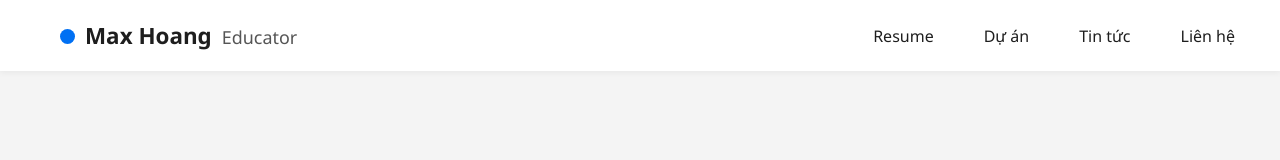
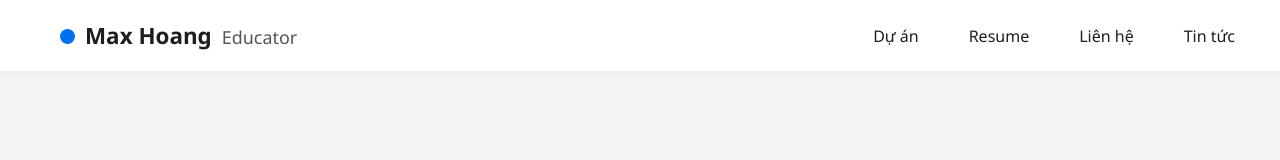
Before and after one commit to phuchgg/my-portfolio, a React (Vite) app: page / in a window 1280 px wide. Shown: the top 160 px of the page. Built offline with nearby package versions, Linux system fonts and the light colour scheme.

Commit message:
Fix order in navbar

```diff
--- a/src/components/Navbar.jsx
+++ b/src/components/Navbar.jsx
@@ -28,10 +28,10 @@ function Navbar() {
       </div>
 
       <nav className={`navbar ${menuOpen ? 'active' : ''}`}>
+        <Link to="https://github.com/phuchgg" onClick={handleLinkClick}>Dự án</Link>
         <Link to="https://www.linkedin.com/in/phuc-hgg/" onClick={handleLinkClick}>Resume</Link>
-        <Link to="https://github.com/phuchgg" onClick={handleLinkClick}>Dự án</Link>
+        <Link to="/contact" onClick={handleLinkClick}>Liên hệ</Link>
         <Link to="/news" onClick={handleLinkClick}>Tin tức</Link>
-        <Link to="/contact" onClick={handleLinkClick}>Liên hệ</Link>
       </nav>
     </header>
   );
```
Also changed, not shown: 2 other files (tests, documents, lock files or other folders).
